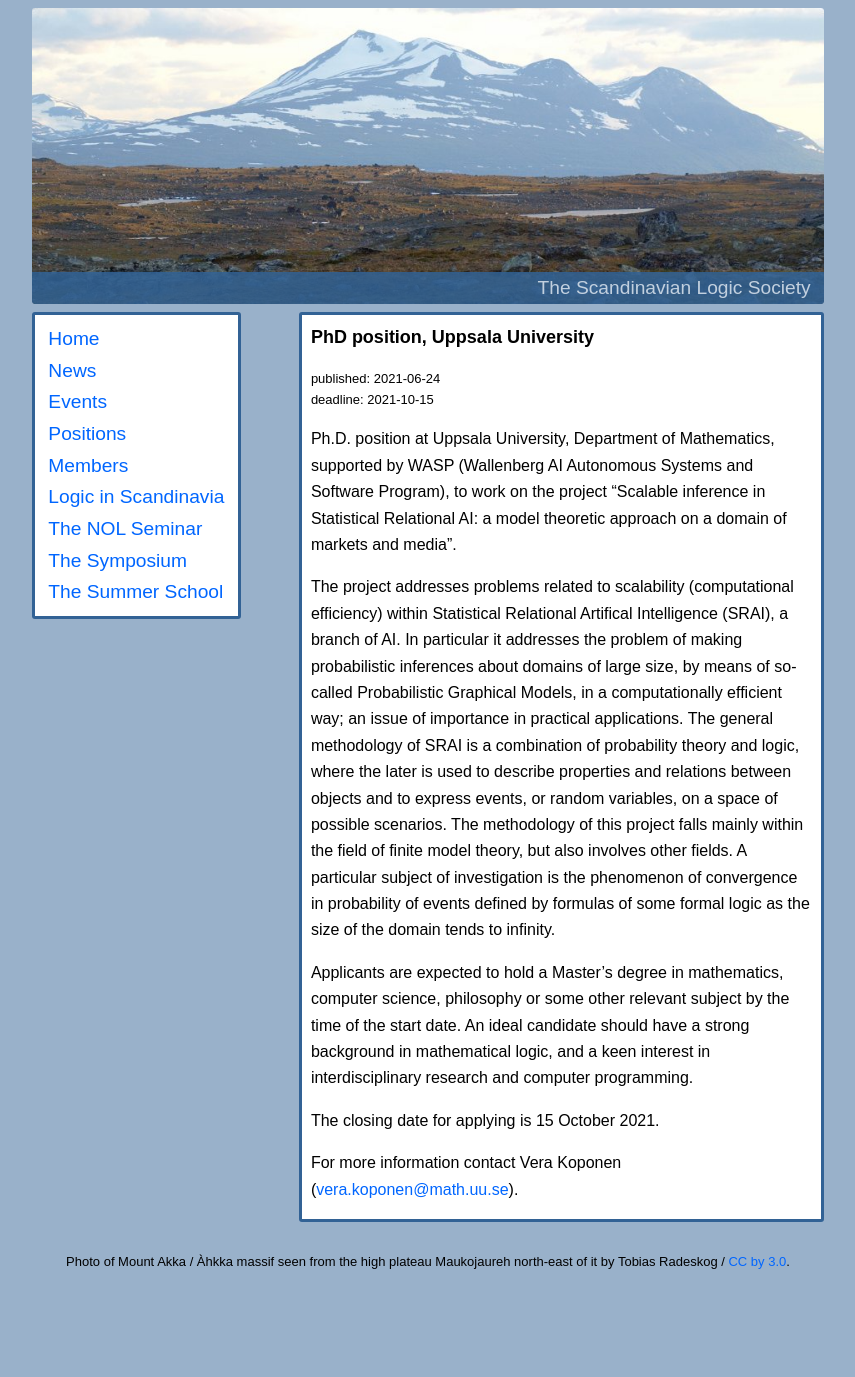
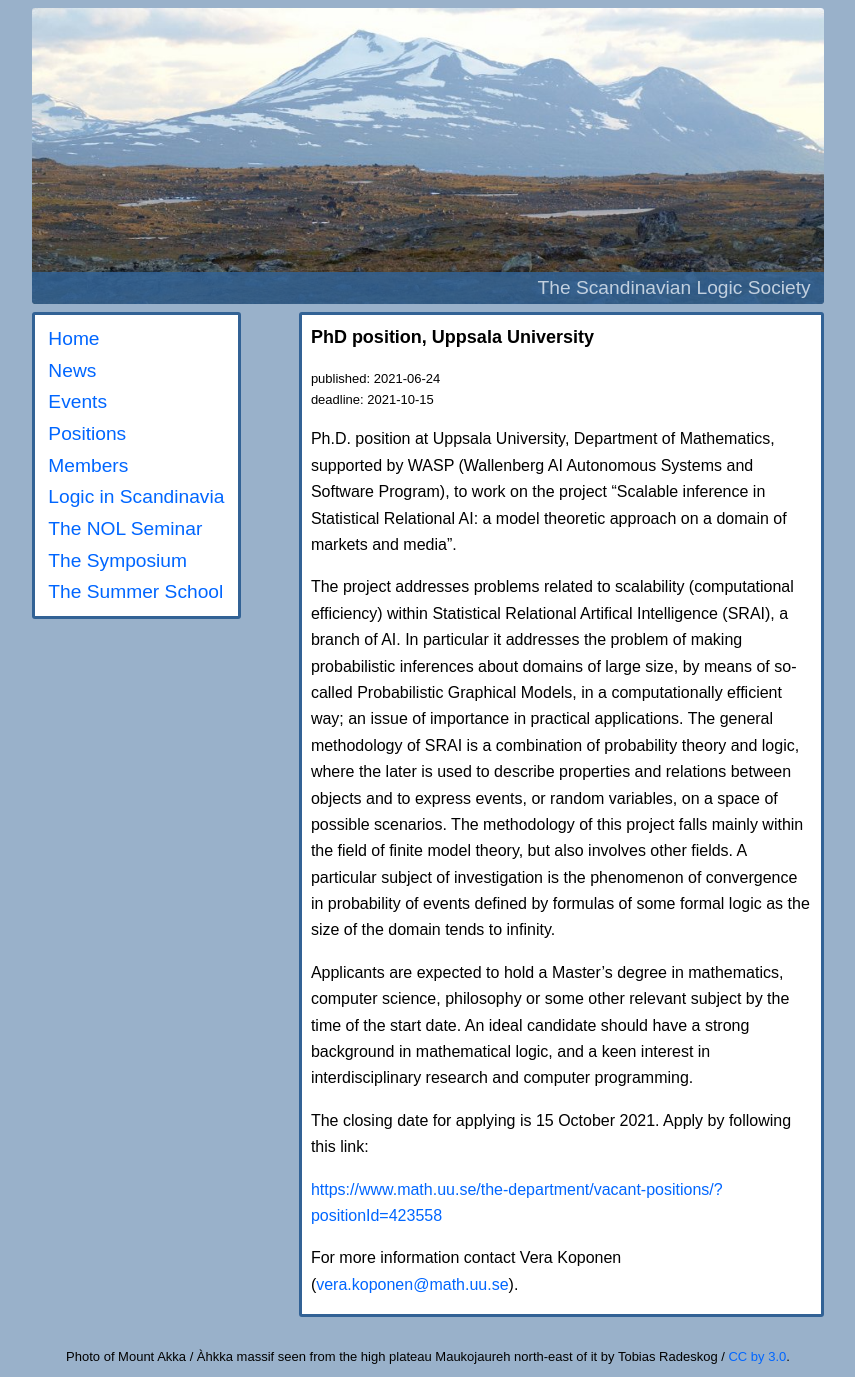
Before and after one commit to scandinavianlogic/scandinavianlogic.github.io, a Jekyll site: the page built from _posts/2021-06-24-PhD-position-Uppsala.md, in a window 1280 px wide. Shown: the whole page, without its empty margins (212-1067 px from the left). Built offline with Jekyll 4.4.1, drawn with Linux system fonts in a browser that asks for light colours; before the commit the page ends 1282 px from its top, so only the background shows below that.

Commit message:
update Uppsala PhD position ad

```diff
--- a/_posts/2021-06-24-PhD-position-Uppsala.md
+++ b/_posts/2021-06-24-PhD-position-Uppsala.md
@@ -28,6 +28,8 @@ science, philosophy or some other relevant subject by the time of the start
 date. An ideal candidate should have a strong background in mathematical logic,
 and a keen interest in interdisciplinary research and computer programming.
 
-The closing date for applying is 15 October 2021.
+The closing date for applying is 15 October 2021. Apply by following this link:
+
+<https://www.math.uu.se/the-department/vacant-positions/?positionId=423558>
 
 For more information contact Vera Koponen (<vera.koponen@math.uu.se>).
```
